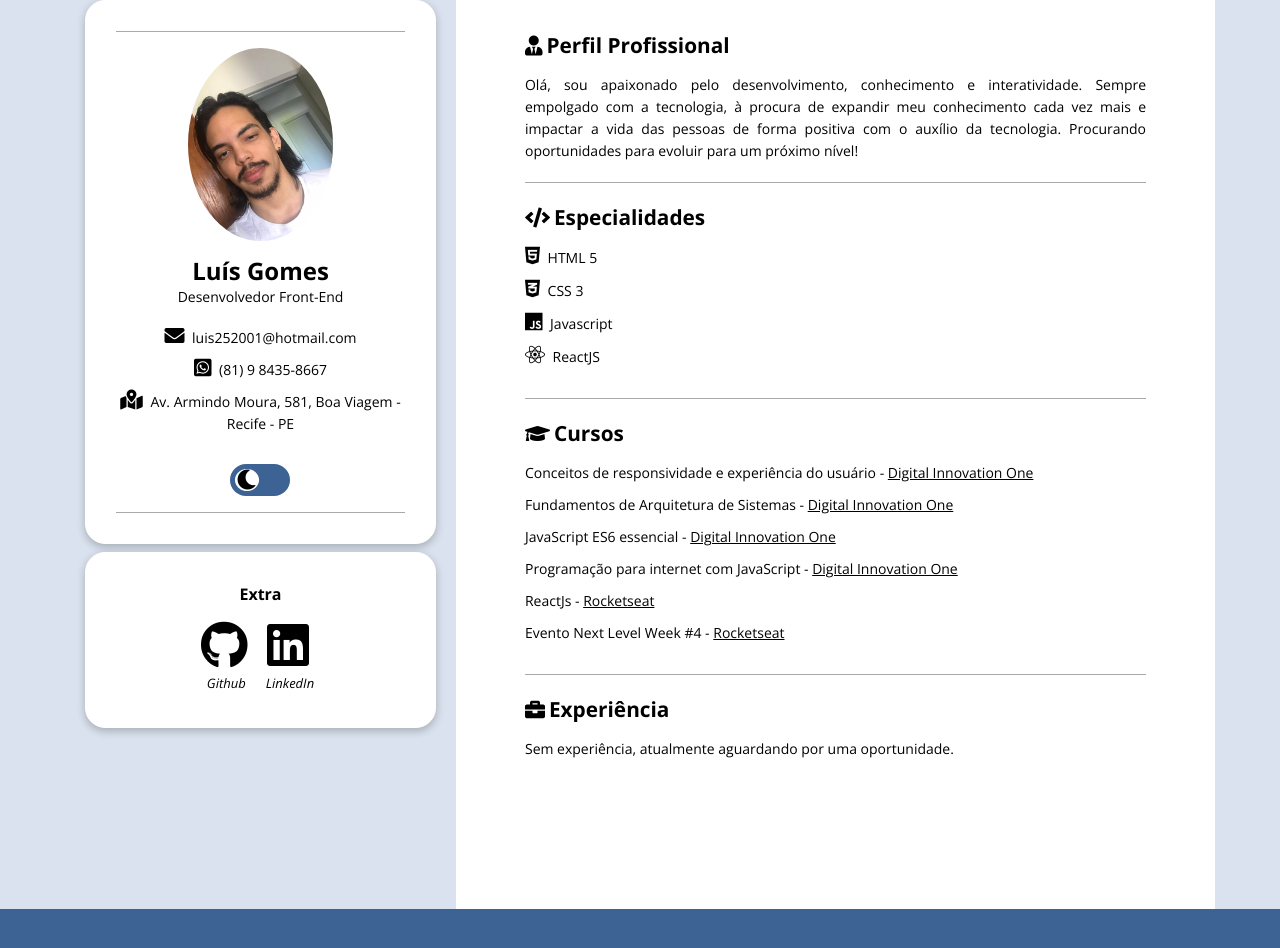
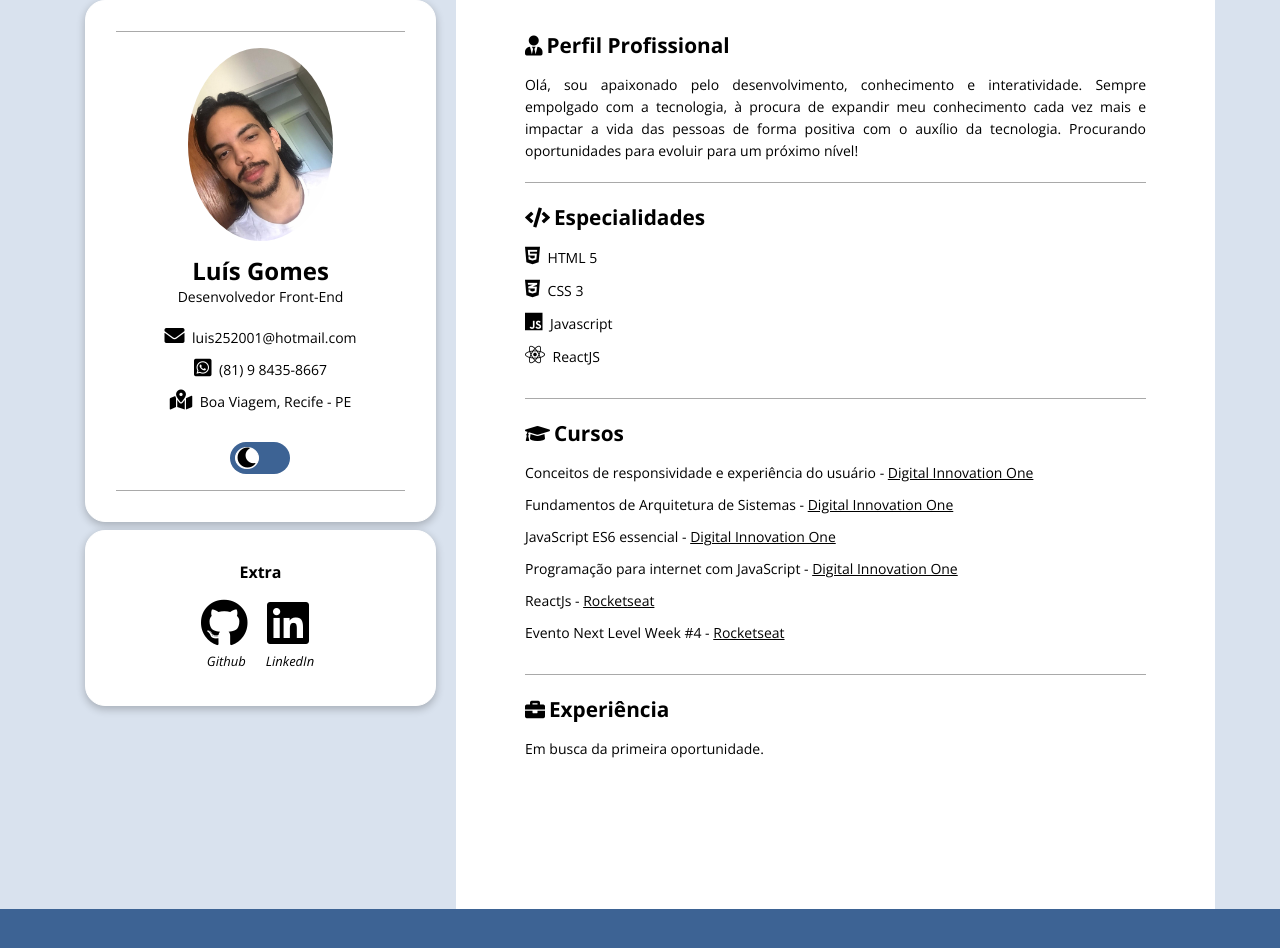
Before and after one commit to luisgomes01/Portfolio, a plain HTML site: page index.html in a window 1280 px wide. Drawn offline with nearby package versions, Linux system fonts and the light colour scheme.

Commit message:
Update index.html

```diff
--- a/index.html
+++ b/index.html
@@ -52,7 +52,7 @@
                     </li>
 
                     <li>
-                      <i class="fas fa-map-marked-alt"></i><a target="_blank" href="https://www.google.com.br/maps/place/Av.+Armindo+Moura,+581+-+Boa+Viagem,+Recife+-+PE,+54130-180/@-8.147728,-34.9144339,17z/data=!3m1!4b1!4m5!3m4!1s0x7aae1d690400357:0x1eca14cfc28380eb!8m2!3d-8.1477333!4d-34.9122452"> Av. Armindo Moura, 581, Boa Viagem - Recife - PE</a>
+                      <i class="fas fa-map-marked-alt"></i><a> Boa Viagem, Recife - PE</a>
                     </li>
                   </ul>
                 </div>
@@ -160,7 +160,7 @@
                   <h2><i class="fas fa-briefcase"></i>Experiência</h2>
                     <ul>
                       <li>
-                        <p>Sem experiência, atualmente aguardando por uma oportunidade.</p>
+                        <p>Em busca da primeira oportunidade.</p>
                       </li>
 
                     </ul>
```
